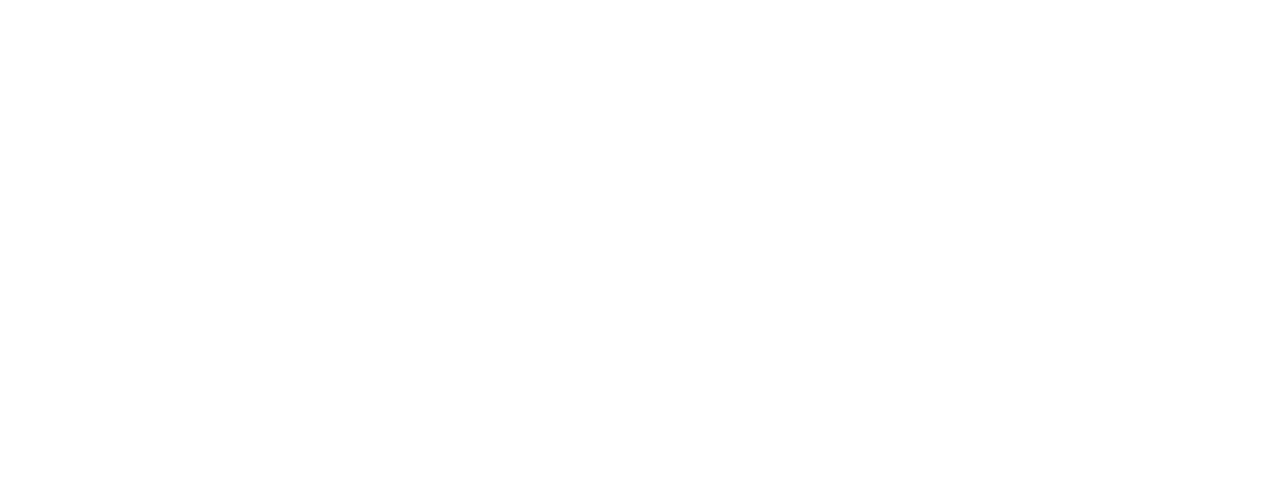
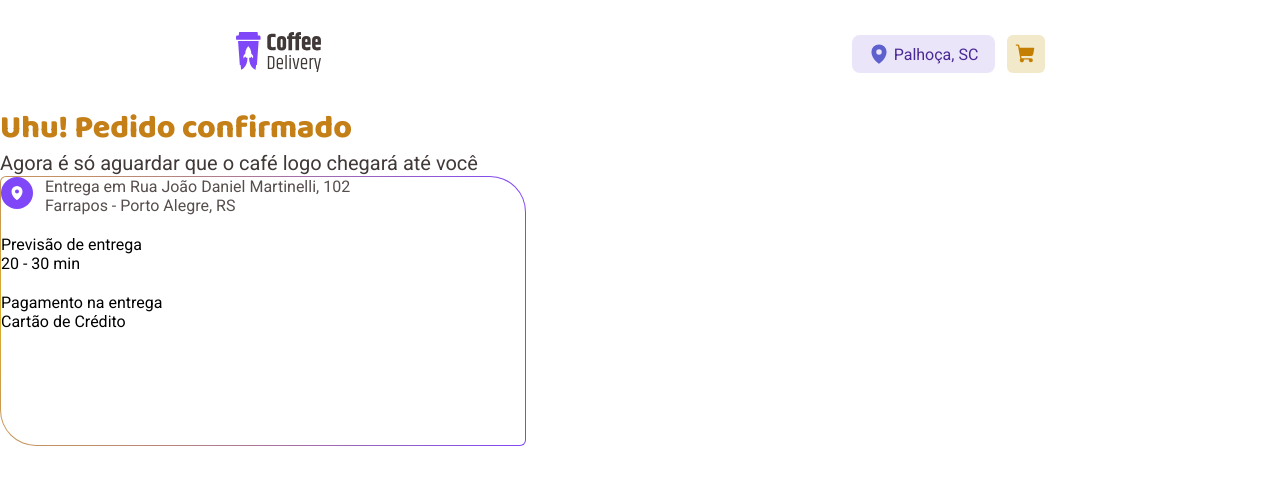
Before and after one commit to GabrielDias97/Coffee-Delivery, a React (Vite) app: page /success in a window 1280 px wide. Before the commit this address had no page. Shown: the top 484 px of the page. Built offline with nearby package versions, Linux system fonts and the light colour scheme.

Commit message:
Creation of the ''success'' page

```diff
--- /dev/null
+++ b/src/Pages/Success/index.tsx
@@ -0,0 +1,39 @@
+import { CurrencyDollar, MapPin, Timer } from "phosphor-react";
+import { Header } from "../../components/Header";
+import { LeftDiv, RightDiv, SuccessContainer } from "./styles";
+
+export function Success() {
+    return (
+        <SuccessContainer>
+            <Header />
+            <LeftDiv>
+                <div className="successIntro">
+                    <h2>Uhu! Pedido confirmado</h2>
+                    <p>Agora é só aguardar que o café logo chegará até você</p>
+                </div>
+                <div className="successInfo">
+                    <div className="deliveryAdress">
+                        <div className="mapIcon"><MapPin size={16} color="#ffffff" weight="fill" /></div>
+                        <div className="textContent">
+                            <p>Entrega em <span>Rua João Daniel Martinelli, 102</span></p>
+                            <p>Farrapos - Porto Alegre, RS</p>
+                        </div>
+                    </div>
+                    <div className="estimatedTime">
+                        <div className="timerIcon"><Timer size={16} color="#ffffff" weight="fill" /></div>
+                        <p>Previsão de entrega</p>
+                        <span>20 - 30 min</span>
+                    </div>
+                    <div className="paymentInfo">
+                        <div className="moneyIcon"><CurrencyDollar size={16} color="#ffffff" weight="fill" /></div>
+                        <p>Pagamento na entrega</p>
+                        <span>Cartão de Crédito</span>
+                    </div>
+                </div>
+            </LeftDiv>
+            <RightDiv>
+
+            </RightDiv>
+        </SuccessContainer>
+    )
+}
--- /dev/null
+++ b/src/Pages/Success/styles.ts
@@ -0,0 +1,62 @@
+import styled from 'styled-components'
+
+export const SuccessContainer = styled.div`
+
+`;
+
+export const LeftDiv = styled.div`
+    .successIntro {
+
+
+        h2 {
+            font-family: 'Baloo 2';
+            font-style: normal;
+            font-weight: 800;
+            font-size: 32px;
+            line-height: 130%;
+            color: ${(props) => props.theme['yellow_dark']};
+        }
+
+        p {
+            font-weight: 400;
+            font-size: 20px;
+            line-height: 130%;
+            color: ${(props) => props.theme['base_subtitle']};
+        }
+    }
+
+    .successInfo {
+        width: 526px;
+        height: 270px;
+
+        border: double 1px transparent;
+        border-radius: 6px 36px;
+        background-image: linear-gradient(white, white), radial-gradient(circle at left, #DBAC2C, #8047F8);
+        background-origin: border-box;
+        background-clip: content-box, border-box;
+
+        .deliveryAdress {
+            display: flex;
+            gap: 12px;
+            color: ${(props) => props.theme['base_text']};
+
+            .mapIcon {
+                display: flex;
+                flex-direction: row;
+                justify-content: center;
+                align-items: center;
+                gap: 8px;
+                width: 32px;
+                height: 32px;
+                padding: 8px;
+                border-radius: 1000px;
+
+                background: ${(props) => props.theme['purple']};
+            }
+        }
+    }
+`;
+
+export const RightDiv = styled.div`
+
+`;
--- a/src/Router.tsx
+++ b/src/Router.tsx
@@ -1,12 +1,14 @@
 import { Routes, Route } from 'react-router-dom'
 import { Checkout } from './Pages/Checkout';
 import { Home } from './Pages/Home';
+import { Success } from './Pages/Success';
 
 export function Router() {
     return (
         <Routes>
             <Route path='/' element={<Home />} />
             <Route path='/checkout' element={<Checkout />} />
+            <Route path='/success' element={<Success />} />
         </Routes>
     );
 }
```
